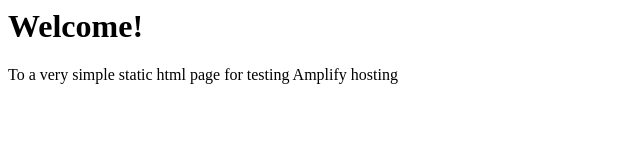
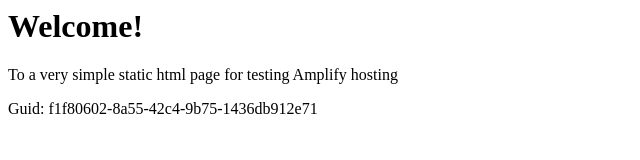
Before and after one commit to aws-aemilia-kix/Github-PR-Commit-Integration-Test-DoNotTouch-Gith-OKSLNVO2-v1-prod-ap-northeast-3, a website: page src/index.html in a window 1280 px wide. Shown: the whole page, without its empty margins (0-640 px from the left). Drawn offline with Linux system fonts and the light colour scheme.

Commit message:
commit from integ tests

```diff
--- a/src/index.html
+++ b/src/index.html
@@ -1,3 +1,5 @@
+
+
 <html lang="en">
 
 <head>
@@ -10,6 +12,6 @@
 <body>
     <h1>Welcome!</h1>
     <p>To a very simple static html page for testing Amplify hosting</p>
-</body>
+    <p>Guid: f1f80602-8a55-42c4-9b75-1436db912e71</p></body>
 
 </html>
```
